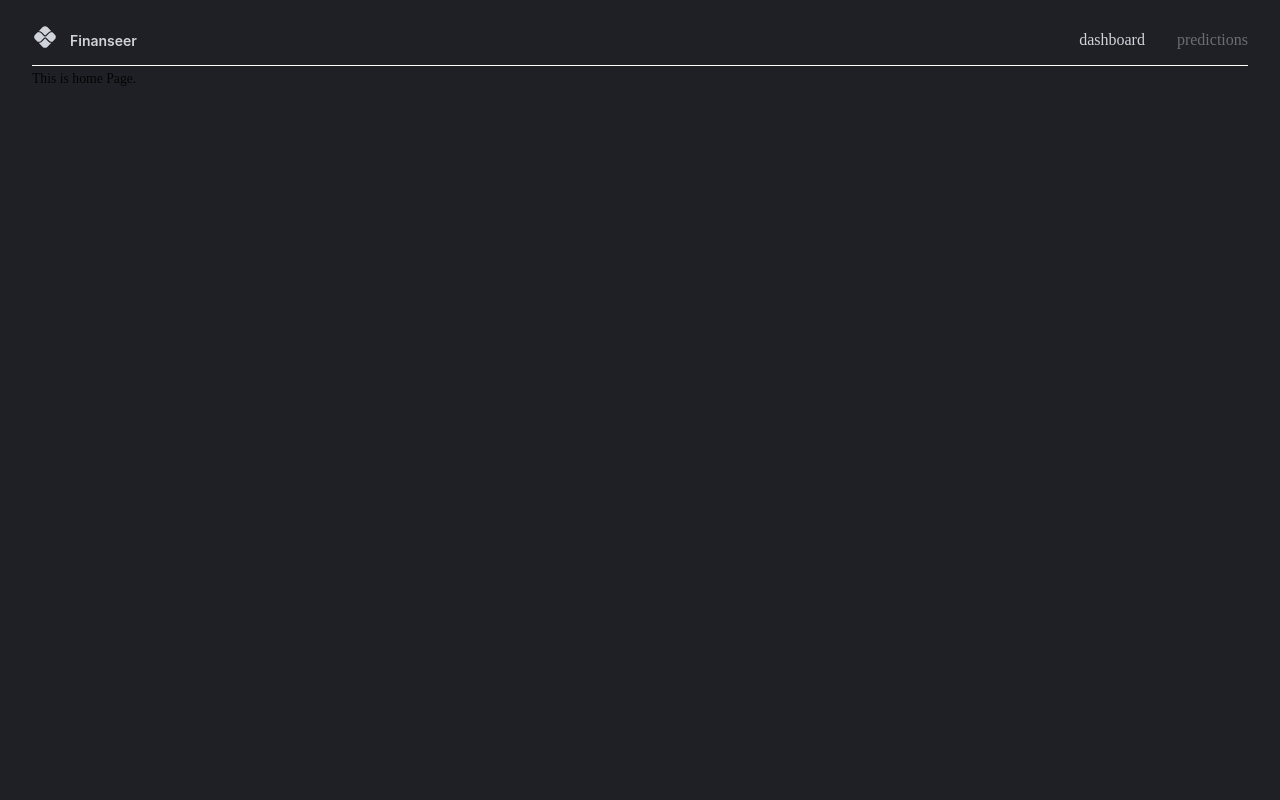
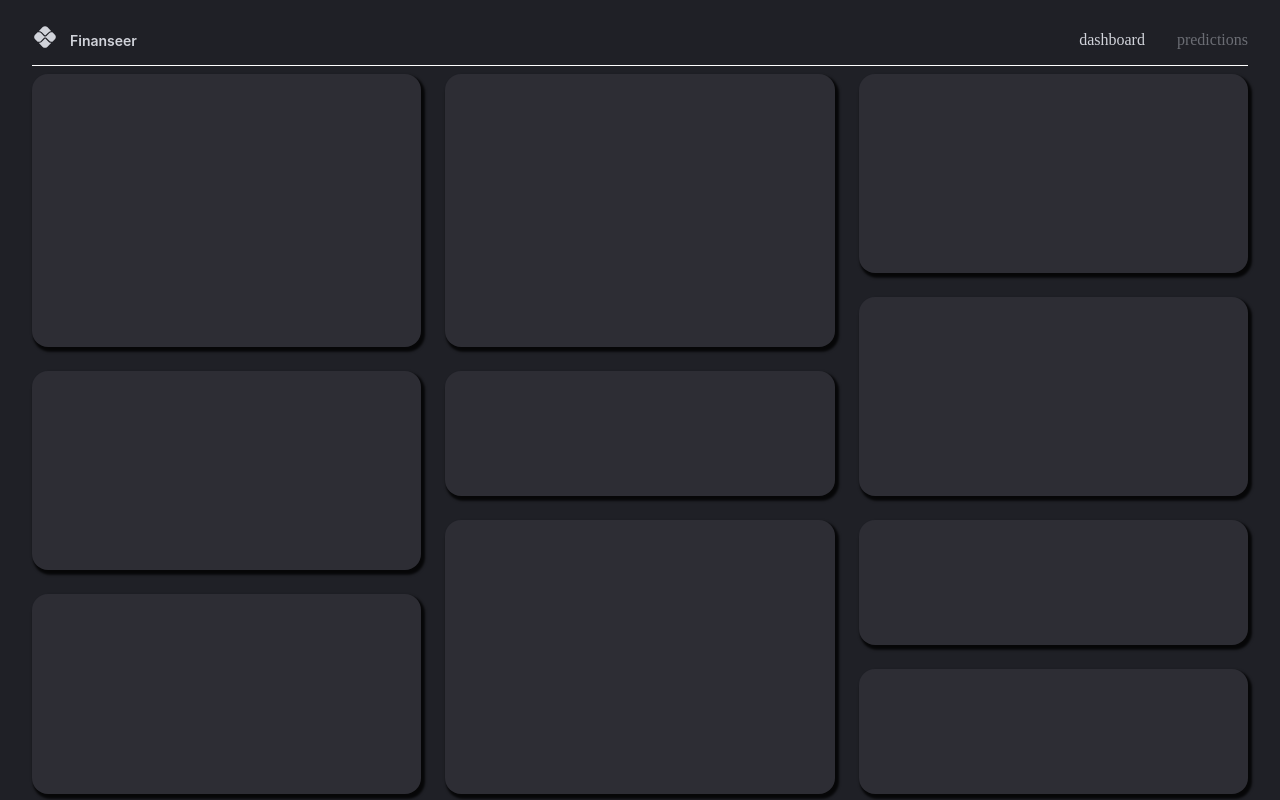
Before and after one commit to Anish2919/Finance-Dashboard-App, a React (Vite) app in the folder client/: page / in a window 1280 px wide. Built offline with nearby package versions, Linux system fonts and the light colour scheme; a web font is replaced by a local one.

Commit message:
Dashbaord Layout: used styled from mui/ssytem, modified navbar code to fix active navItem bug.

```diff
--- a/client/src/App.tsx
+++ b/client/src/App.tsx
@@ -15,7 +15,7 @@
 const routes = createRoutesFromElements(
   <>
     <Route path="/" element={<><Layout /></>}>
-      <Route index element={<>This is home Page.</>}/>
+      <Route index element={<Dashboard />} />
       <Route path="dashboard" element={<Dashboard />} />
       <Route path="predictions" element={<Predictions />} />
       <Route path="*" element={<PageNotFound />} />
--- /dev/null
+++ b/client/src/components/DashboardBox.tsx
@@ -0,0 +1,11 @@
+import { Box } from '@mui/material';
+import { styled } from '@mui/system';
+
+
+const DashboardBox = styled(Box)(({ theme }) => ({
+    backgroundColor: theme.palette.background.light,
+    borderRadius: "1rem",
+    boxShadow: "0.15rem 0.2rem 0.15rem 0.1rem rgba(0, 0, 0, 0.8)"
+}))
+
+export default DashboardBox;
--- a/client/src/components/common/Layout.tsx
+++ b/client/src/components/common/Layout.tsx
@@ -1,5 +1,5 @@
 import Navbar from "@/scenes/navbar"
-import { Outlet } from "react-router-dom"
+import { Outlet} from "react-router-dom"
 
 const Layout = () => {
     return (
--- /dev/null
+++ b/client/src/scenes/dashboard/Row1.tsx
@@ -0,0 +1,13 @@
+import DashboardBox from "@/components/DashboardBox";
+
+const Row1 = () => {
+  return (
+    <>
+      <DashboardBox gridArea="a"></DashboardBox>
+      <DashboardBox gridArea="b"></DashboardBox>
+      <DashboardBox gridArea="c"></DashboardBox>
+    </>
+  )
+}
+
+export default Row1;
--- /dev/null
+++ b/client/src/scenes/dashboard/Row2.tsx
@@ -0,0 +1,13 @@
+import DashboardBox from '@/components/DashboardBox';
+
+const Row2 = () => {
+  return (
+    <>
+      <DashboardBox gridArea="d"></DashboardBox>
+      <DashboardBox gridArea="e"></DashboardBox>
+      <DashboardBox gridArea="f"></DashboardBox>
+    </>
+  )
+}
+
+export default Row2;
--- /dev/null
+++ b/client/src/scenes/dashboard/Row3.tsx
@@ -0,0 +1,14 @@
+import DashboardBox from "@/components/DashboardBox"
+
+const Row3 = () => {
+  return (
+    <>
+        <DashboardBox gridArea="g"></DashboardBox>
+        <DashboardBox gridArea="h"></DashboardBox>
+        <DashboardBox gridArea="i"></DashboardBox>
+        <DashboardBox gridArea="j"></DashboardBox>
+    </>
+  )
+}
+
+export default Row3
--- a/client/src/scenes/dashboard/index.tsx
+++ b/client/src/scenes/dashboard/index.tsx
@@ -1,10 +1,71 @@
-import { Typography } from "@mui/material"
+import { Box, useMediaQuery } from "@mui/material";
+import Row1 from "./Row1";
+import Row2 from "./Row2";
+import Row3 from "./Row3";
 
+const gridTemplateLargeScreen = `
+  "a b c"
+  "a b c"
+  "a b c"
+  "a b f"
+  "d e f"
+  "d e f"
+  "d h i"
+  "g h i"
+  "g h j"
+  "g h j"
+`;
+
+const gridTemplateSmallScreen = `
+  "a"
+  "a"
+  "a"
+  "a"
+  "b"
+  "b"
+  "b"
+  "b"
+  "c"
+  "c"
+  "c"
+  "d"
+  "d"
+  "d"
+  "e"
+  "e"
+  "f"
+  "f"
+  "f"
+  "g"
+  "g"
+  "g"
+  "h"
+  "h"
+  "h"
+  "h"
+  "i"
+  "i"
+  "j"
+  "j"
+`
 const Dashboard = () => {
+  const isAboveMediumScreens = useMediaQuery("(min-width: 1200px)");
   return (
-    <div>
-        <Typography variant="h3">This is dashboard</Typography>
-    </div>
+    <Box width="100%" height="100%" display="grid" gap="1.5rem" marginTop="0.5rem"
+      sx={ isAboveMediumScreens ? {
+        gridTemplateColumns: "repeat(3, minmax(370px, 1fr))",
+        gridTemplateRows: "repeat(10, minmax(40px, 1fr))",
+        gridTemplateAreas: gridTemplateLargeScreen,
+      } : {
+        gridAutoColumns: "1fr",
+        gridAutoRows: "80px",
+        gridTemplateAreas: gridTemplateSmallScreen
+      }}
+    >
+      <Row1 />
+      <Row2 />
+      <Row3 />
+    </Box>
   )
 }
 
--- a/client/src/scenes/navbar/index.tsx
+++ b/client/src/scenes/navbar/index.tsx
@@ -2,12 +2,20 @@
 import { Box, Typography, useTheme } from "@mui/material"
 import { useState } from "react";
 import PixIcon from '@mui/icons-material/Pix';
-import { Link } from "react-router-dom";
+import { Link, useLocation } from "react-router-dom";
 
 const Navbar = () => {
   const {palette} = useTheme();
+  const [selected, setSelected] = useState('dashboard');
 
-  const [selected, setSelected] = useState("dashboard");
+  // activating the navitem according the url
+  const location = useLocation();
+  if(location.pathname.startsWith('/dashboard') || location.pathname.endsWith('/')) {
+    selected !== 'dashboard' && setSelected('dashboard');
+  } else {
+    selected !== 'predictions' && setSelected('predictions');
+  }
+
   return (
     <>
       <FlexBetween
```
Also changed, not shown: client/process.txt.
